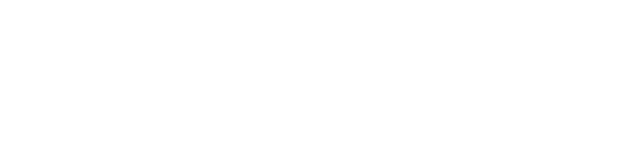
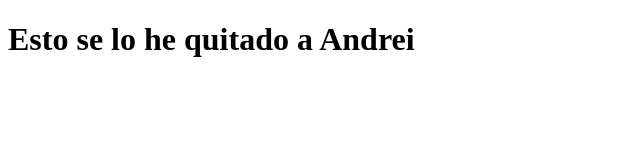
Before and after one commit to Jaimezx19/Ejercicio1, a plain HTML site: page index.html in a window 1280 px wide. Shown: the whole page, without its empty margins (0-640 px from the left). Drawn offline with Linux system fonts and the light colour scheme.

Commit message:
cambioAndrei

```diff
--- a/index.html
+++ b/index.html
@@ -7,6 +7,6 @@
     <title>Document</title>
 </head>
 <body>
-
+    <h1>Esto se lo he quitado a Andrei</h1>
 </body>
 </html>
```
